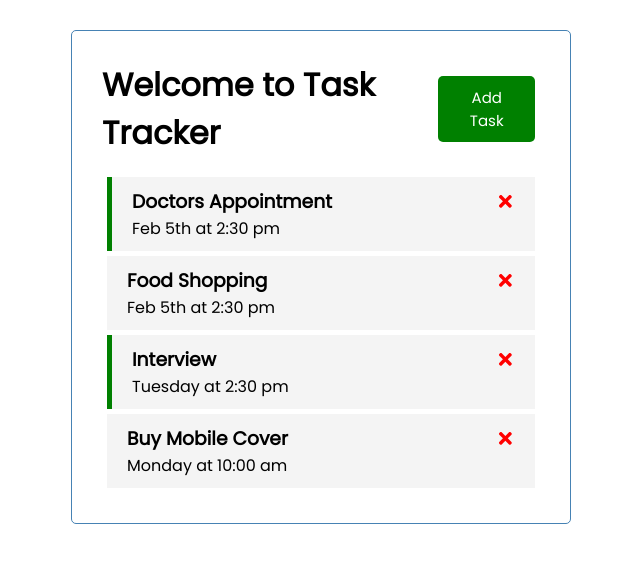
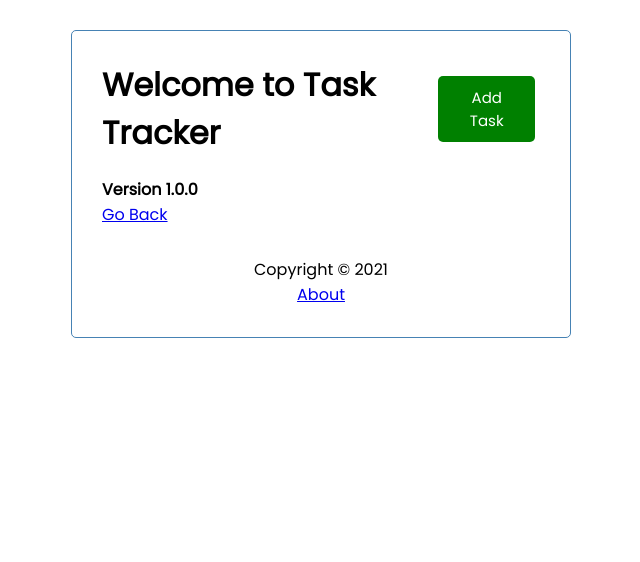
Before and after one commit to jaydesai571/TaskTracker, a React (Create React App) app: page /about in a window 1280 px wide. Shown: the top 562 px of the page, without its empty margins (319-959 px from the left). Built offline with nearby package versions, Linux system fonts and the light colour scheme; data requests are answered from the project's data file.

Commit message:
Reach Router for multiple pages

```diff
--- a/db.json
+++ b/db.json
@@ -10,7 +10,7 @@
       "id": 3,
       "text": "Food Shopping",
       "day": "Feb 5th at 2:30 pm",
-      "reminder": false
+      "reminder": true
     },
     {
       "text": "Interview ",
--- a/package.json
+++ b/package.json
@@ -10,6 +10,7 @@
     "react": "^17.0.2",
     "react-dom": "^17.0.2",
     "react-icons": "^4.2.0",
+    "react-router-dom": "^5.2.0",
     "react-scripts": "4.0.3",
     "web-vitals": "^1.0.1"
   },
--- a/src/App.js
+++ b/src/App.js
@@ -1,8 +1,10 @@
 import Header from './components/Header'
 import Tasks from './components/Tasks'
 import AddTask from './components/AddTask'
+import Footer from './components/Footer'
+import About from './components/About'
 import {useState, useEffect} from 'react'
-
+import {BrowserRouter as Router, Route} from 'react-router-dom'
 
 function App() {
   const [showAddTask, setshowAddTask] = useState(false)
@@ -82,14 +84,23 @@
 }
 
   return (
+    <Router>
       <div className="container">
         <Header onAdd={() => setshowAddTask(!showAddTask)} showAddTask={showAddTask} />
+
+        <Route path='/' exact render={(props) => (
+          <>
           { showAddTask && <AddTask onAdd={addTask} /> }
           { tasks.length > 0 ?
             (<Tasks tasks={tasks} onDelete={deleteTask} onToggle={toggleReminder} />)
             : ('No Tasks To Show')
           }
+          </>
+        )} />
+        <Route path='/about' component={About} />
+        <Footer />
       </div>
+    </Router>
   );
 }
 
--- /dev/null
+++ b/src/components/About.js
@@ -0,0 +1,12 @@
+import { Link } from 'react-router-dom'
+
+const about = () => {
+    return (
+        <div>
+            <h4>Version 1.0.0</h4>
+            <Link to='/'>Go Back</Link>
+        </div>
+    )
+}
+
+export default about
--- /dev/null
+++ b/src/components/Footer.js
@@ -0,0 +1,12 @@
+import { Link } from 'react-router-dom'
+
+const Footer = () => {
+    return (
+        <footer>
+            <p>Copyright &copy; 2021</p>
+            <Link to='/about'>About</Link>
+        </footer>
+    )
+}
+
+export default Footer
```
Also changed, not shown: 1 other file (tests, documents, lock files or other folders). Lines whose indentation alone changed are shown as unchanged.
